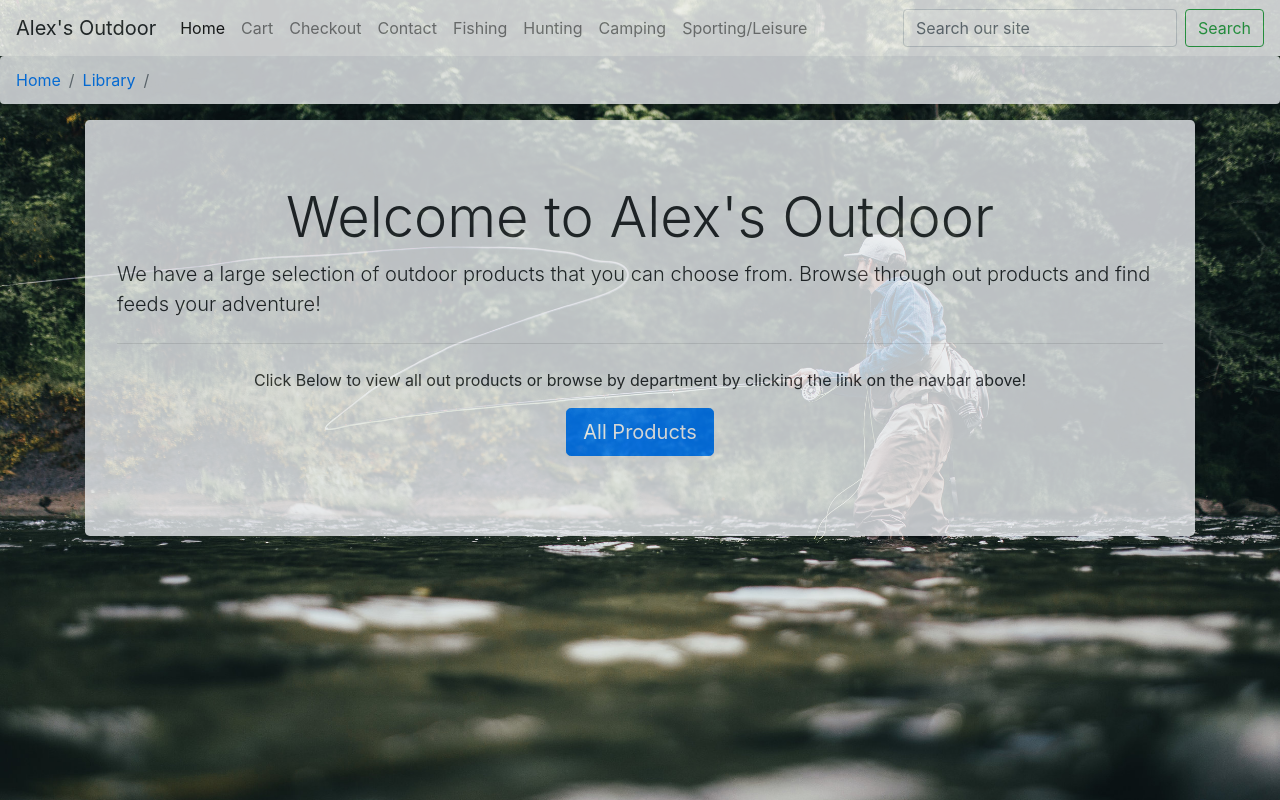
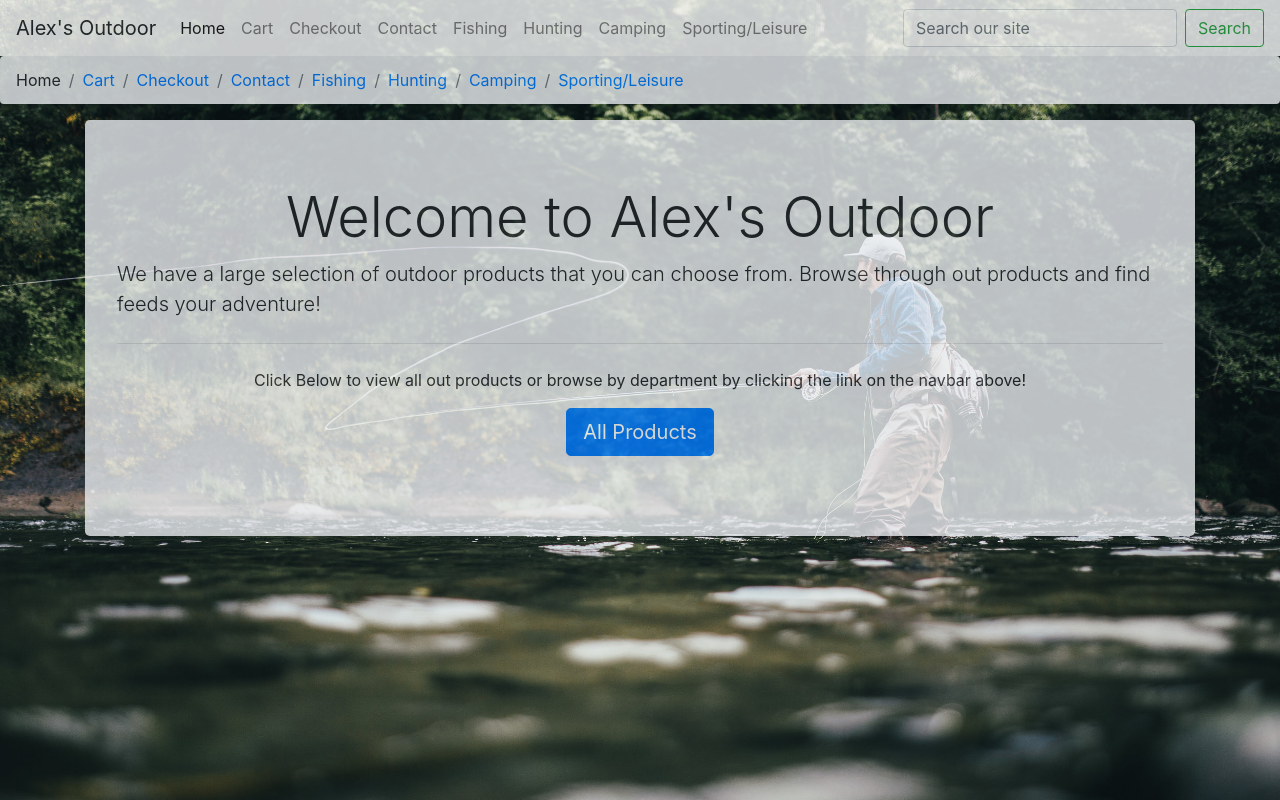
Before and after one commit to afw821/eCommerce_MongoDB_Node, a website: page public/home.html in a window 1280 px wide. Drawn offline with nearby package versions, Linux system fonts and the light colour scheme; no server answers.

```diff
--- a/public/home.html
+++ b/public/home.html
@@ -55,9 +55,14 @@
     </nav>
     <nav class="nav-opc b-c" aria-label="breadcrumb">
         <ol class="breadcrumb">
-            <li class="breadcrumb-item"><a href="#">Home</a></li>
-            <li class="breadcrumb-item"><a href="#">Library</a></li>
-            <li class="breadcrumb-item active" aria-current="page"></li>
+            <li class="breadcrumb-item bc-home"><a class='a-home hide'href="#">Home</a></li>
+            <li class="breadcrumb-item bc-cart"><a class='a-cart'href="#">Cart</a></li>
+            <li class="breadcrumb-item bc-checkout"><a class='a-checkout' href="#">Checkout</a></li>
+            <li class="breadcrumb-item bc-contact"><a class='a-contact' href="#">Contact</a></li>
+            <li class="breadcrumb-item bc-fishing"><a class='a-fishing' href="#">Fishing</a></li>
+            <li class="breadcrumb-item bc-hunting"><a class='a-hunting' href="#">Hunting</a></li>
+            <li class="breadcrumb-item bc-camping"><a class='a-camping' href="#">Camping</a></li>
+            <li class="breadcrumb-item  bc-active"><a class='a-active' href="#">Sporting/Leisure</a></li>
         </ol>
     </nav>
     <div class="container">
--- a/public/js/ajax-logic.js
+++ b/public/js/ajax-logic.js
@@ -1,4 +1,5 @@
 $(function () {
+    $('.bc-home').text('Home');
     $.ajax({
         url: '/api/products',
         method: 'GET'
@@ -170,7 +171,6 @@
                         src: imgUrl,
                         appendTo: cardBody
                     });
-
                     let closeButton = $('<button>', {
                         type: 'button',
                         class: 'close',
@@ -178,7 +178,6 @@
                         'arial-label': 'Close',
                         click: function (e) {
                             e.preventDefault();
-
                             $(this).parent().parent().fadeOut(250, function () {
                                 return;
                             });
@@ -186,7 +185,6 @@
                         appendTo: cardBody,
                         html: closeText
                     });
-
                     let cardTitle = $('<h5>', {
                         class: 'card-title',
                         text: `Category: ${departmentName}`,
@@ -204,9 +202,15 @@
                         appendTo: cardBody
                     });
                     let buttonLink = $('<a>', {
+                        class: 'add-to-cart',
+                        'data-item': productName,
                         href: '#',
                         class: 'btn btn-primary',
                         text: "Add To Cart",
+                        click: function (e) {
+                            e.preventDefault();
+                            console.log('add to cart clicked');
+                        },
                         appendTo: cardBody
                     });
 
@@ -236,7 +240,10 @@
                     });
 
                 });
+
+
             });
+
     }
     $('.fishing').on('click', getFishing);
 
@@ -632,4 +639,6 @@
         });
     }
     $('.sporting-leisure').on('click', getSportingLeisure);
+
+
 });
```
Also changed, not shown: models/Purchase.js (added), models/User.js (added), routes/api-purchase-routes.js (added).
